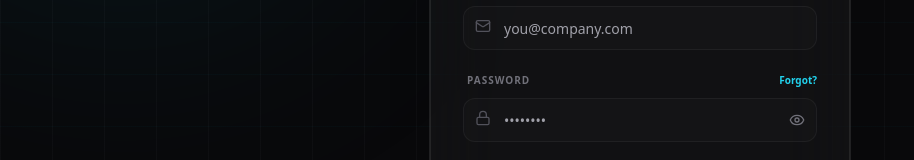
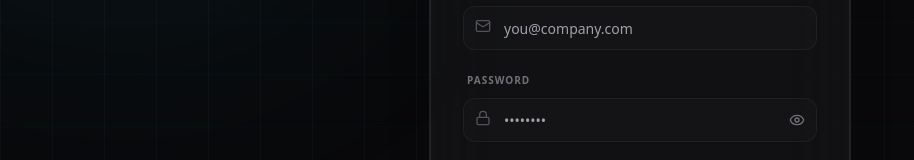
Before and after one commit to Axemoth/Polling, a React (Vite) app in the folder client/: page /auth in a window 1280 px wide. Shown: the part 394-554 px from the top of the page, without its empty margins (0-914 px from the left). Built offline with nearby package versions, Linux system fonts and the light colour scheme; no server answers.

Commit message:
fix: remove forgot password link from auth page

```diff
--- a/client/src/pages/Auth.jsx
+++ b/client/src/pages/Auth.jsx
@@ -145,7 +145,6 @@ const Auth = () => {
               <div className="space-y-2">
                 <div className="flex items-center justify-between ml-1">
                   <label className="text-[10px] font-bold uppercase tracking-widest text-zinc-500">Password</label>
-                  {isLogin && <button type="button" className="text-[10px] font-bold text-cyan-400 hover:text-cyan-300">Forgot?</button>}
                 </div>
                 <div className="relative">
                   <Lock className="absolute left-3 top-3 h-4 w-4 text-zinc-600" />
```
Also changed, not shown: 1 other file (tests, documents, lock files or other folders).
